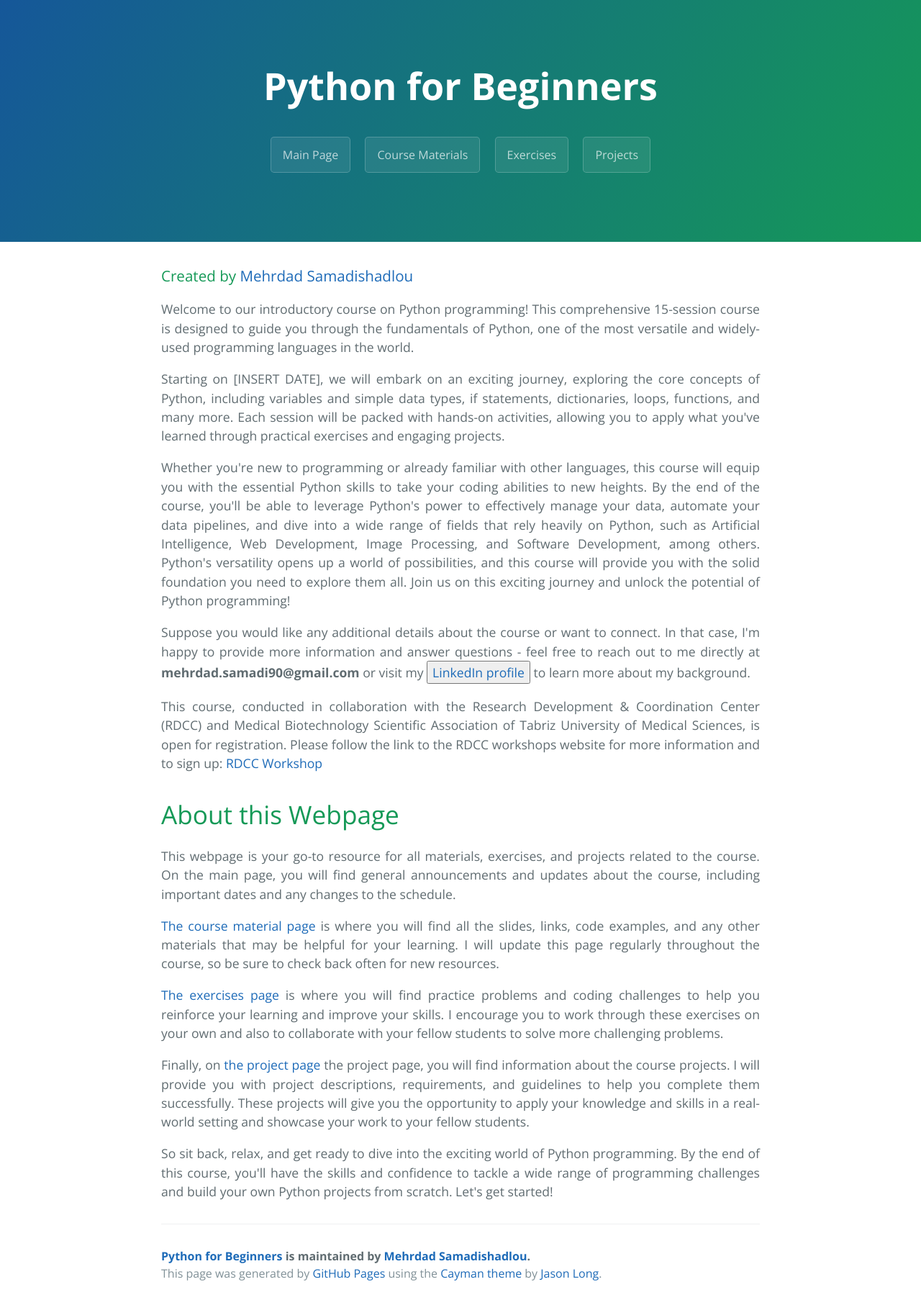
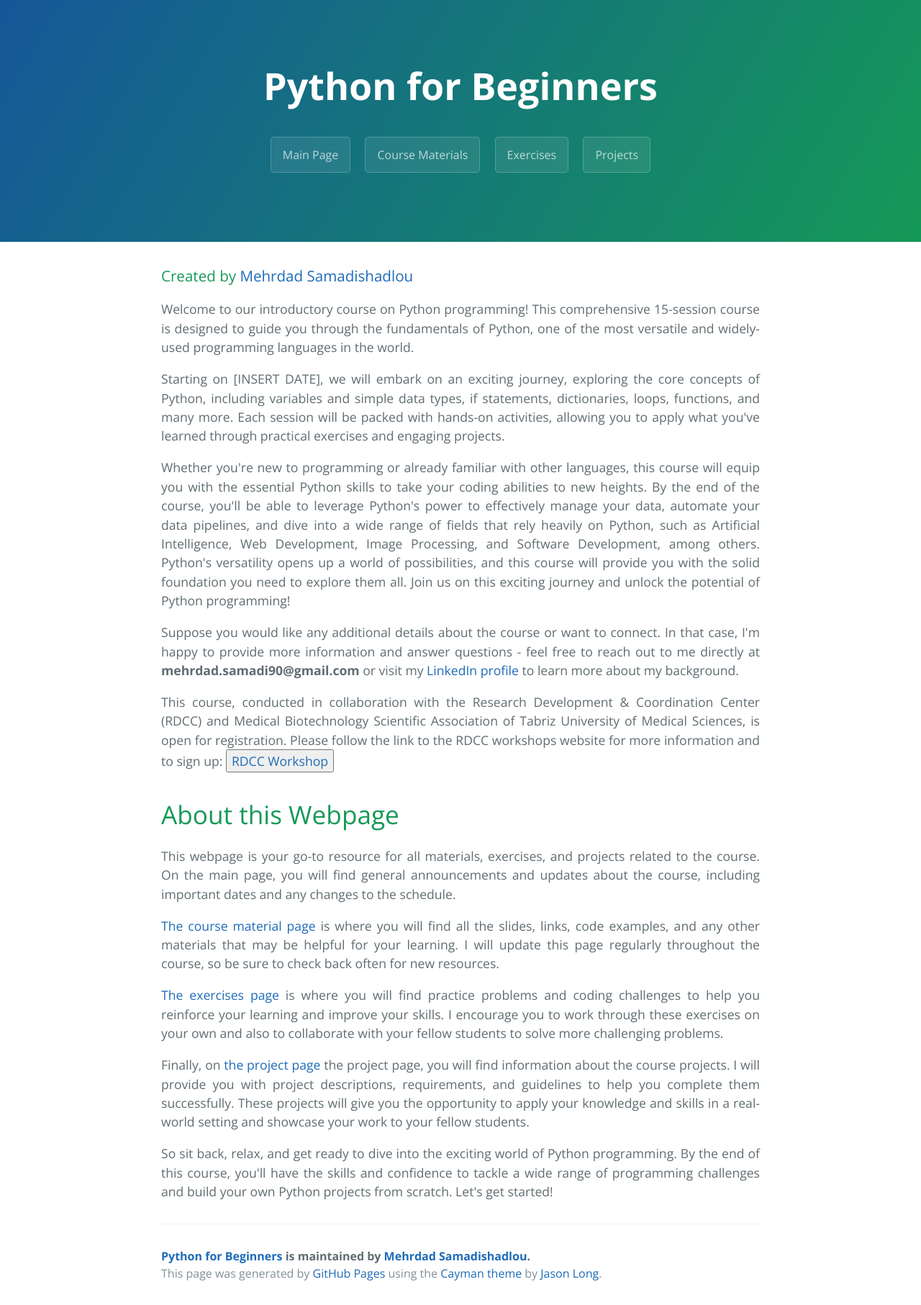
Before and after one commit to MehrdadSamadishadlou/Python_for_Beginners, a Jekyll site: the page built from index.md, in a window 1280 px wide. Shown: the whole page at 72% size. Built offline with Jekyll 4.4.1, drawn with Linux system fonts in a browser that asks for light colours.

```diff
--- a/index.md
+++ b/index.md
@@ -19,11 +19,11 @@ Whether you're new to programming or already familiar with other languages, this
 </p>
 
 <p style='text-align: justify;'>
-Suppose you would like any additional details about the course or want to connect. In that case, I'm happy to provide more information and answer questions - feel free to reach out to me directly at <b>mehrdad.samadi90@gmail.com</b> or visit my <a href="https://www.linkedin.com/in/mehrdad-samadishadlou-90723580/" target="_blank"><button>LinkedIn profile</button></a> to learn more about my background.
+Suppose you would like any additional details about the course or want to connect. In that case, I'm happy to provide more information and answer questions - feel free to reach out to me directly at <b>mehrdad.samadi90@gmail.com</b> or visit my <a href="https://www.linkedin.com/in/mehrdad-samadishadlou-90723580/">LinkedIn profile</a> to learn more about my background.
 </p>
 
 <p style='text-align: justify;'>
-This course, conducted in collaboration with the Research Development & Coordination Center (RDCC) and Medical Biotechnology Scientific Association of Tabriz University of Medical Sciences, is open for registration. Please follow the link to the RDCC workshops website for more information and to sign up: <a href="https://workshop.tbzmed.ac.ir/fa/">RDCC Workshop</a>
+This course, conducted in collaboration with the Research Development & Coordination Center (RDCC) and Medical Biotechnology Scientific Association of Tabriz University of Medical Sciences, is open for registration. Please follow the link to the RDCC workshops website for more information and to sign up: <a href="https://workshop.tbzmed.ac.ir/fa/" target="_blank"><button>RDCC Workshop</button></a>
 </p>
 
 # About this Webpage
```
